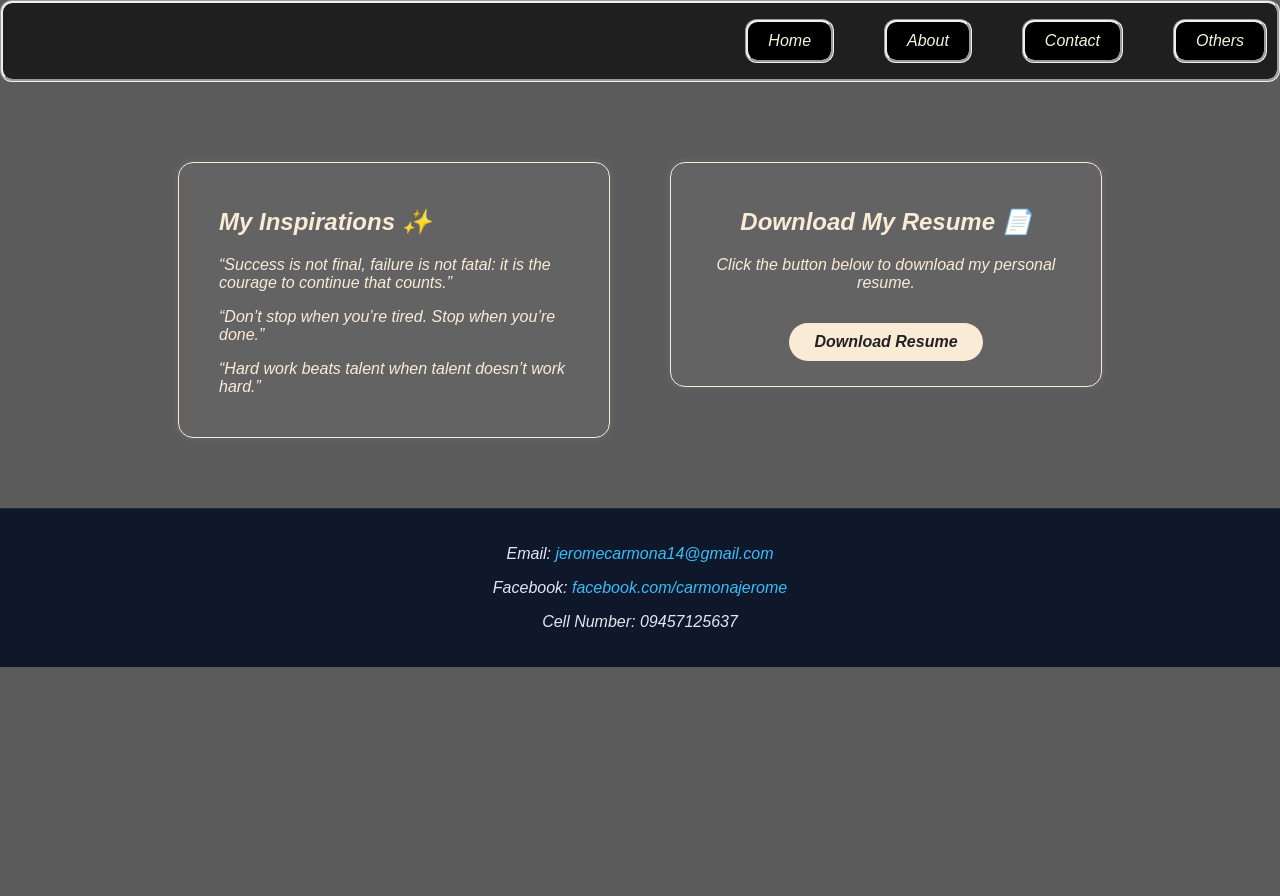
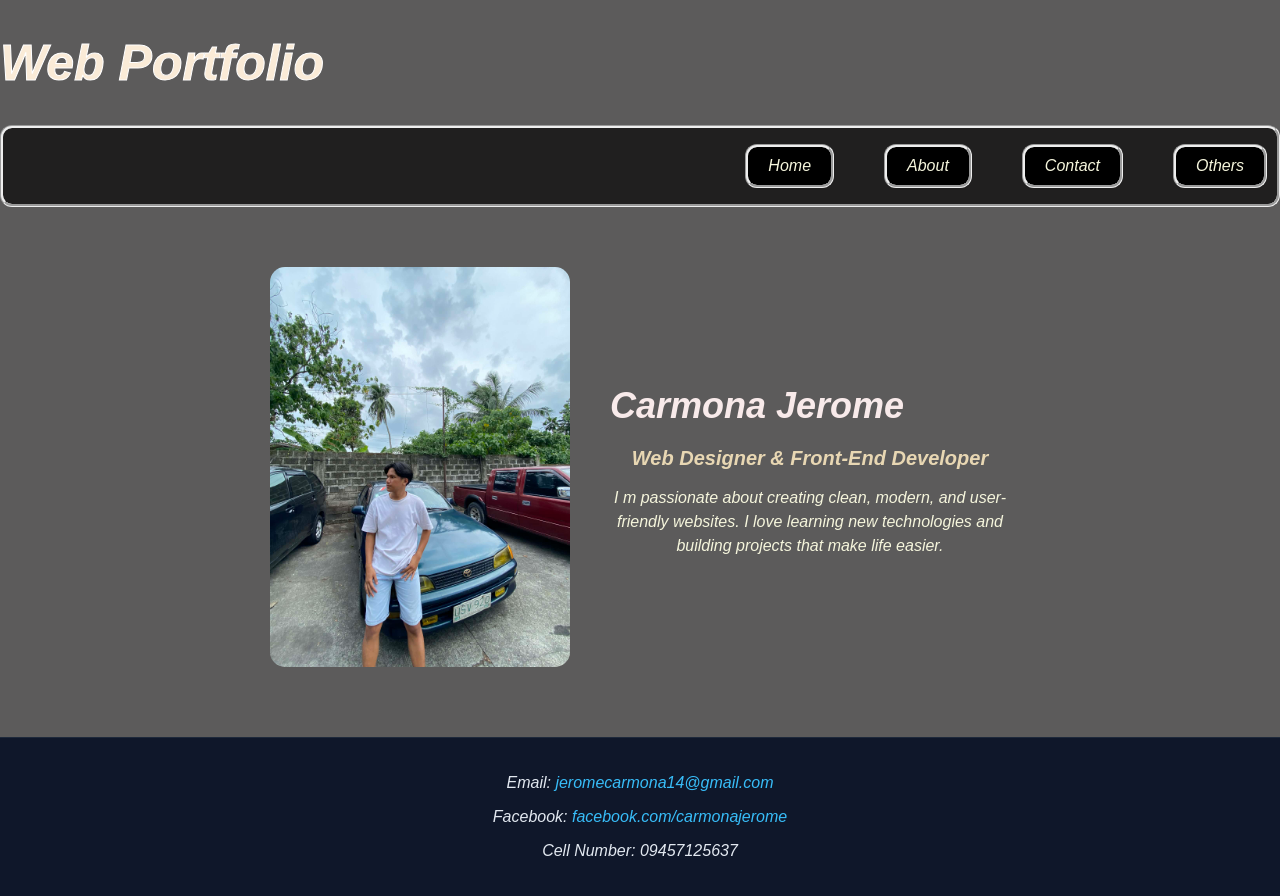
Before and after one commit to jeromecarmona14/jerome-carmona, a plain HTML site: page index.html/home.html in a window 1280 px wide. Before the commit the page ends 800 px from the top, so only its background shows below. Drawn offline with Linux system fonts and the light colour scheme.

Commit message:
Add files via upload

```diff
--- a/portfolio/others.html
+++ b/index.html/home.html
@@ -7,7 +7,8 @@
     <link rel="stylesheet" href="design.css">
 </head>
 
-<body>
+<body id="body">
+    <h1 id="webportfolio">Web Portfolio</h1>
     <div class="navbar">
         <ul>
             <a href="home.html"><li>Home</li></a>
@@ -21,28 +22,28 @@
         <ul>
             <a href="others.html"><li>Others</li></a>
         </ul>
+
     </div>
-<body id="body">
-    <section class="others-section">
-        <div class="inspiration-box">
-            <h2>My Inspirations ✨</h2>
-            <p>“Success is not final, failure is not fatal: it is the courage to continue that counts.”</p>
-            <p>“Don’t stop when you’re tired. Stop when you’re done.”</p>
-            <p>“Hard work beats talent when talent doesn’t work hard.”</p>
-        </div>
+</body>
+<div class="project-section">
+  <img src="pic2.jpg" alt="My Project">
 
-        <div class="resume-box">
-            <h2>Download My Resume 📄</h2>
-            <p>Click the button below to download my personal resume.</p>
-            <a href="resume.pdf" class="resume-btn" download>Download Resume</a>
-        </div>
-    </section>
-    <footer>
+  <div class="intro-text">
+    <h2>Carmona Jerome</h2>
+    <h3>Web Designer & Front-End Developer</h3>
+    <p>
+      I m passionate about creating clean, modern, and user-friendly websites.
+      I love learning new technologies and building projects that make life easier.
+    </p>
+  </div>
+</div>
+<footer>
   <div class="footer-container">
     <p>Email: <a href="mailto:jeromecarmona14@gmail.com">jeromecarmona14@gmail.com</a></p>
     <p>Facebook: <a href="https://www.facebook.com/carmona.razon" target="_blank">facebook.com/carmonajerome</a></p>
     <p>Cell Number: 09457125637</p>
   </div>
 </footer>
+
 </body>
 </html>
```
Also changed, not shown: index.html/about.html (+1 -1 lines), index.html/contact.html (+1 -1 lines), index.html/contanctme.html (+1 -1 lines).
